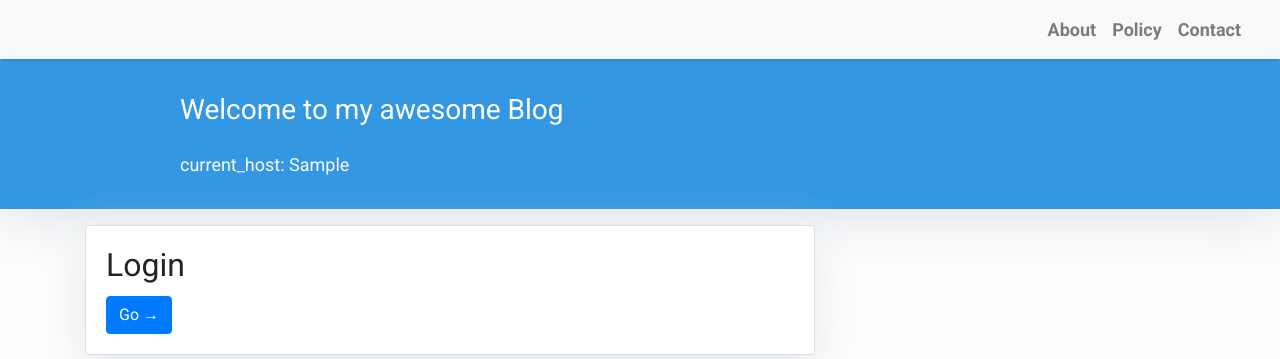
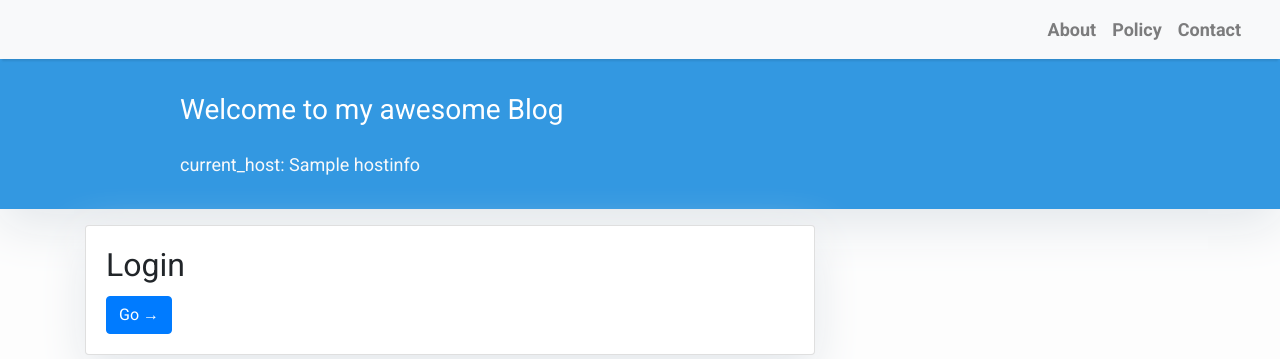
Before and after one commit to Byeon-Jaewon/blog, a Django app: template templates/index.html in a window 1280 px wide. Shown: the top 359 px of the page. Run offline with Django 3.2, Linux system fonts and the light colour scheme; the template is opened without the code that fills it: most values are stand-ins (such as "Sample title", 1, 10 or a date in 2020); parts of the project's set-up code (start-up, migrations or seed data) failed here and were passed over; some libraries are stand-ins or nearby versions.

Commit message:
host info

```diff
--- a/config/urls.py
+++ b/config/urls.py
@@ -13,6 +13,7 @@ Including another URLconf
     1. Import the include() function: from django.urls import include, path
     2. Add a URL to urlpatterns:  path('blog/', include('blog.urls'))
 """
+import os
 from django.contrib import admin
 from django.urls import path, include
 from django.views.generic import TemplateView
@@ -22,9 +23,9 @@ class HomeView(TemplateView):
     context_object_name= 'object'
     def get_context_data(self, **kwargs):
         context = super().get_context_data(**kwargs)
-        context['remote_addr'] = self.request.META['REMOTE_ADDR']
-        context['get_host'] = self.request.get_host()
-        print(context)
+
+        context['hostinfo'] = os.environ.get('HOSTNAME')
+
         return context
 
 urlpatterns = [
--- a/templates/index.html
+++ b/templates/index.html
@@ -23,7 +23,7 @@
             <div class=" col-md-8 col-md-10 mx-auto">
                 <div class="site-heading">
                     <h3 class=" site-heading my-4 mt-3 text-white"> Welcome to my awesome Blog </h3>
-                    <p class="text-light">current_host: {{get_host}}
+                    <p class="text-light">current_host: {{hostinfo}}
                     </p>
                 </div>
             </div>
```
